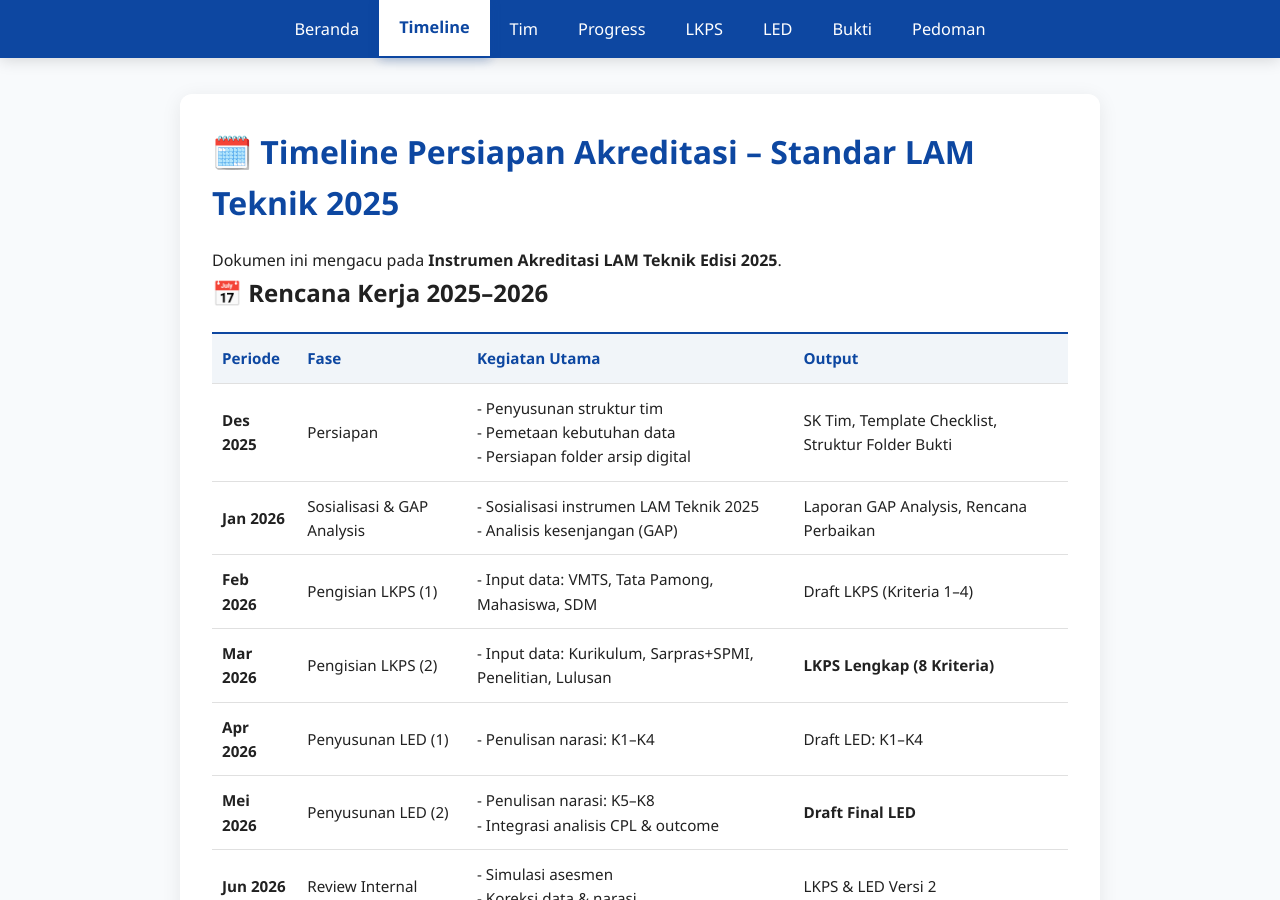
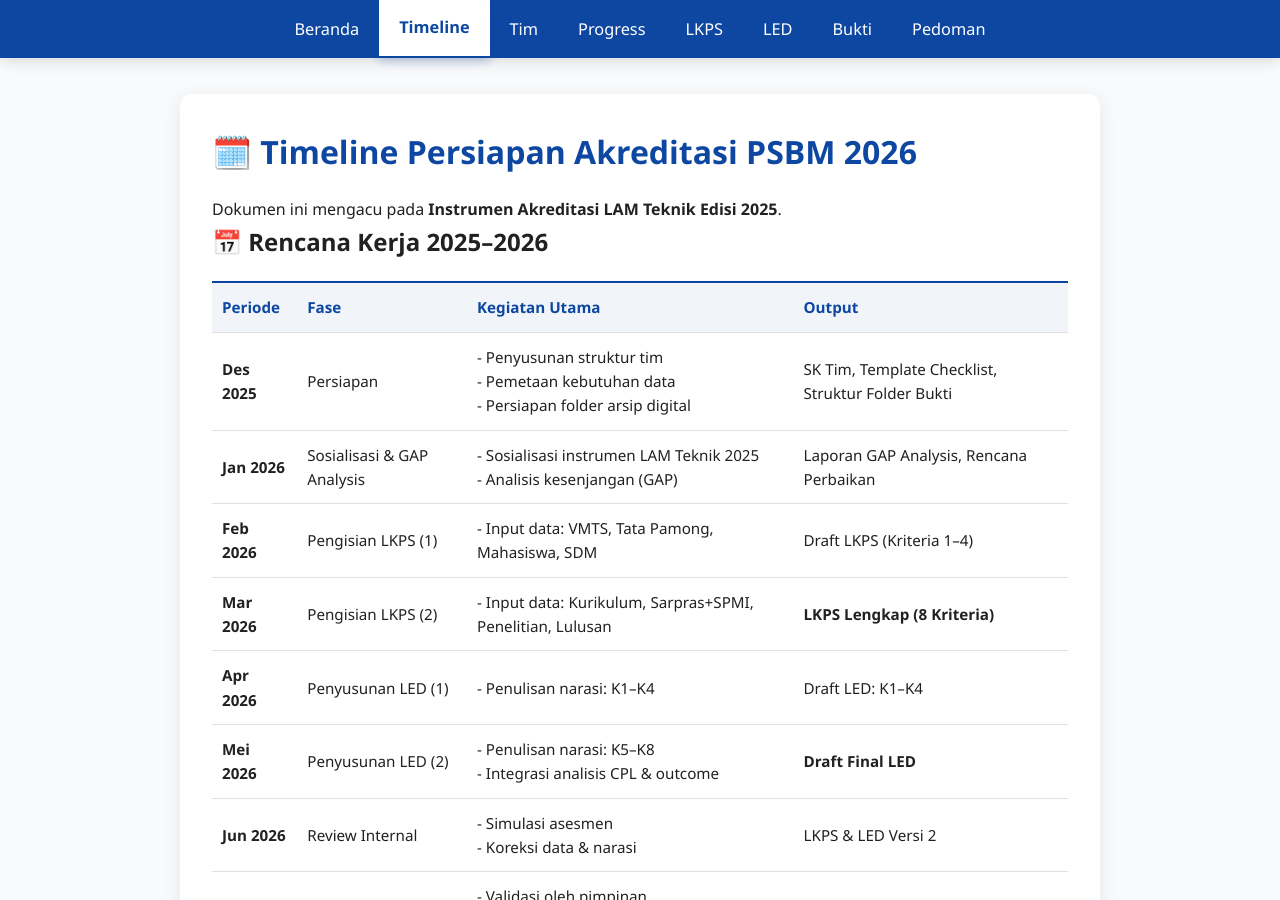
Before and after one commit to portal-psbm/aksibm-26, a Jekyll site: the page built from timeline.md, in a window 1280 px wide and 900 px high. Built offline with Jekyll 4.4.1, drawn with Linux system fonts in a browser that asks for light colours.

Commit message:
Perbarui timeline

```diff
--- a/timeline.md
+++ b/timeline.md
@@ -4,7 +4,7 @@ title: Timeline
 permalink: /timeline/
 ---
 
-# 🗓️ Timeline Persiapan Akreditasi – Standar LAM Teknik 2025
+# 🗓️ Timeline Persiapan Akreditasi PSBM 2026
 
 Dokumen ini mengacu pada **Instrumen Akreditasi LAM Teknik Edisi 2025**.
 
```
